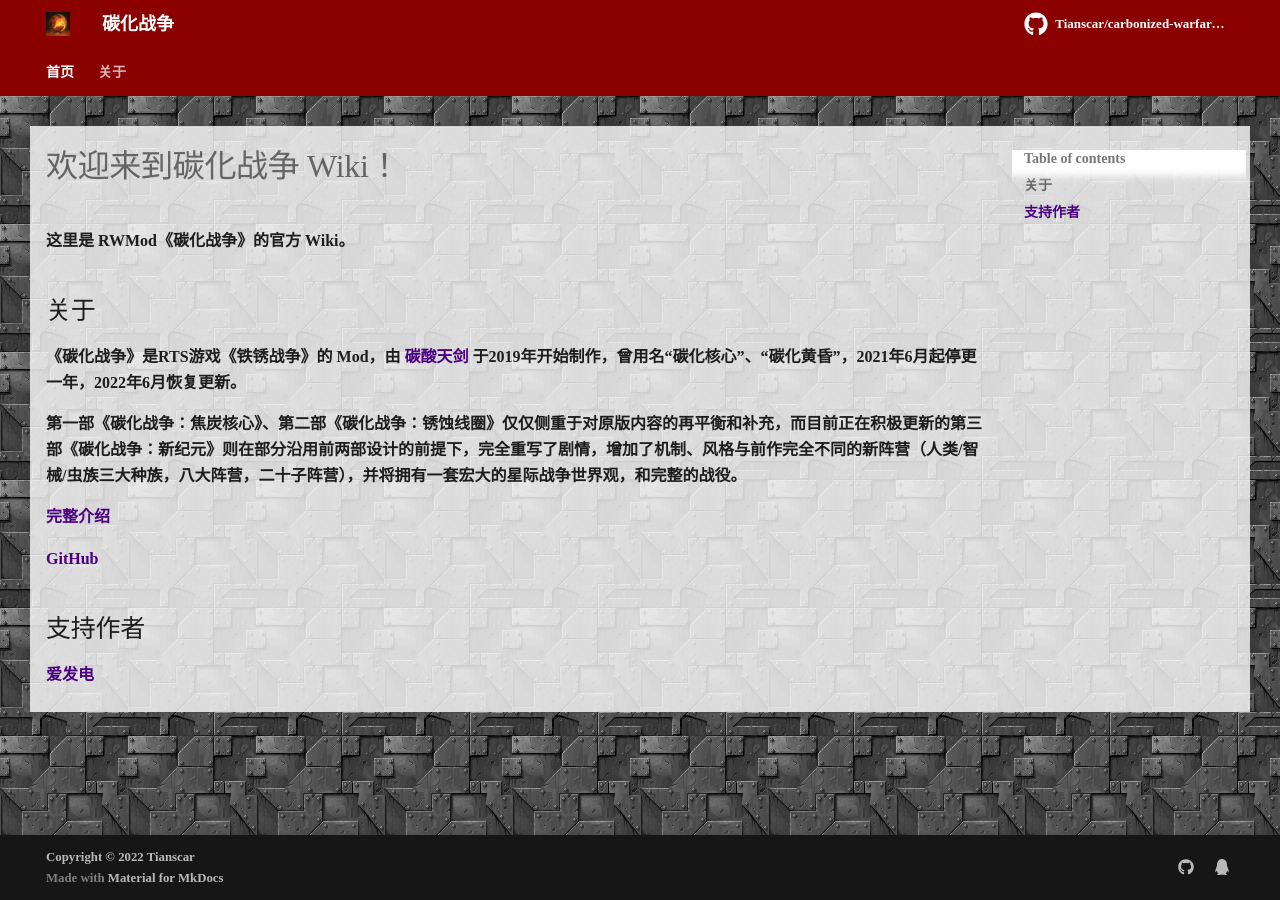
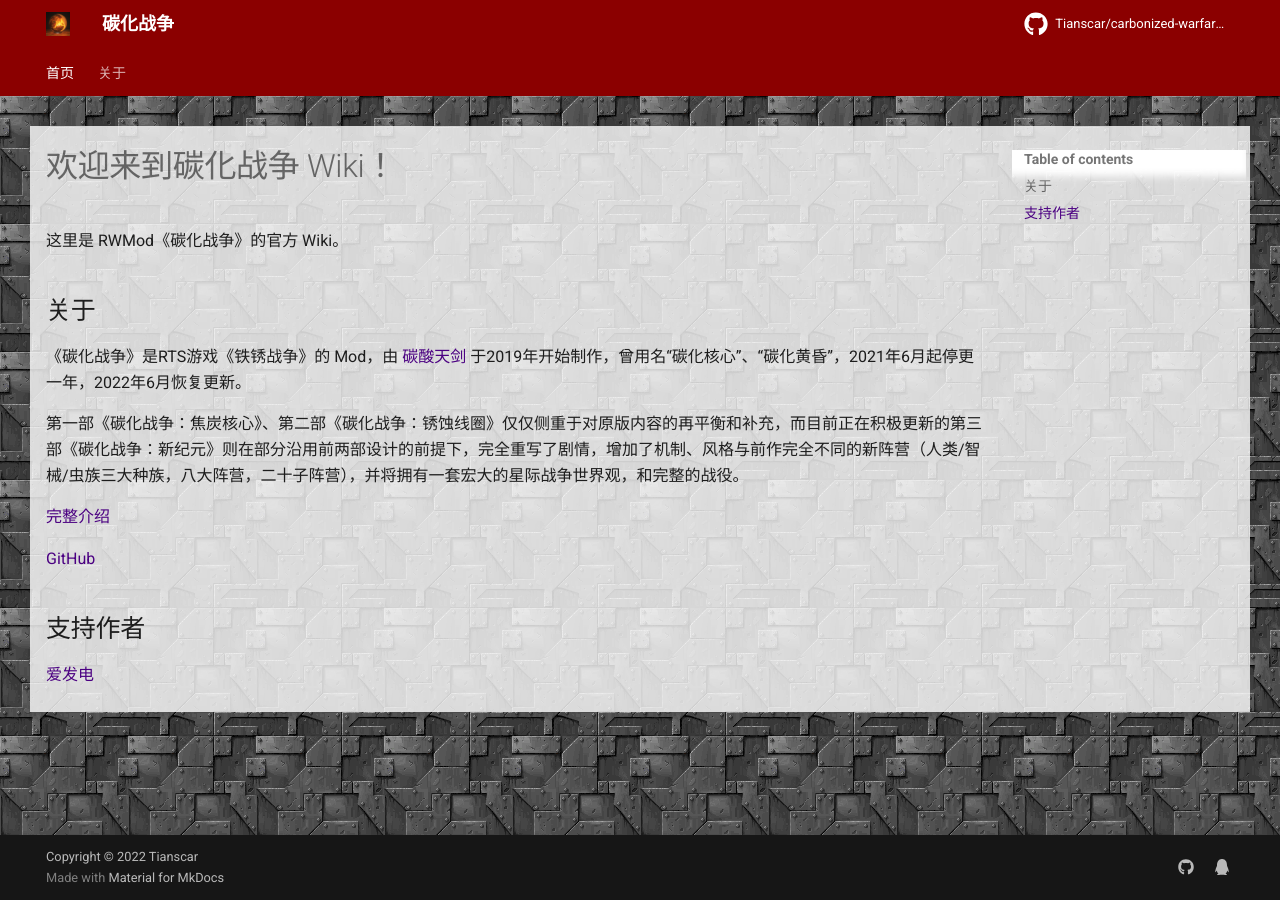
Before and after one commit to AnsdoShip/carbonized-warfare-rwmod-wiki, an MkDocs documentation site: the page built from docs/index.md, in a window 1280 px wide. Built offline with MkDocs 1.6.1 and Material for MkDocs 9.7.7, drawn with Linux system fonts in a browser that asks for light colours; comment, search, counter and statistics services are not loaded.

Commit message:
Wiki updated: 2022-10-19 03:37:52

```diff
--- a/docs/stylesheets/extra.css
+++ b/docs/stylesheets/extra.css
@@ -1,6 +1,4 @@
 * {
-  font-weight: bold;
-  font-family: SimHei;
   --md-primary-fg-color:        darkred;
   --md-accent-fg-color:         blue;
   --md-typeset-a-color:         indigo;
```
